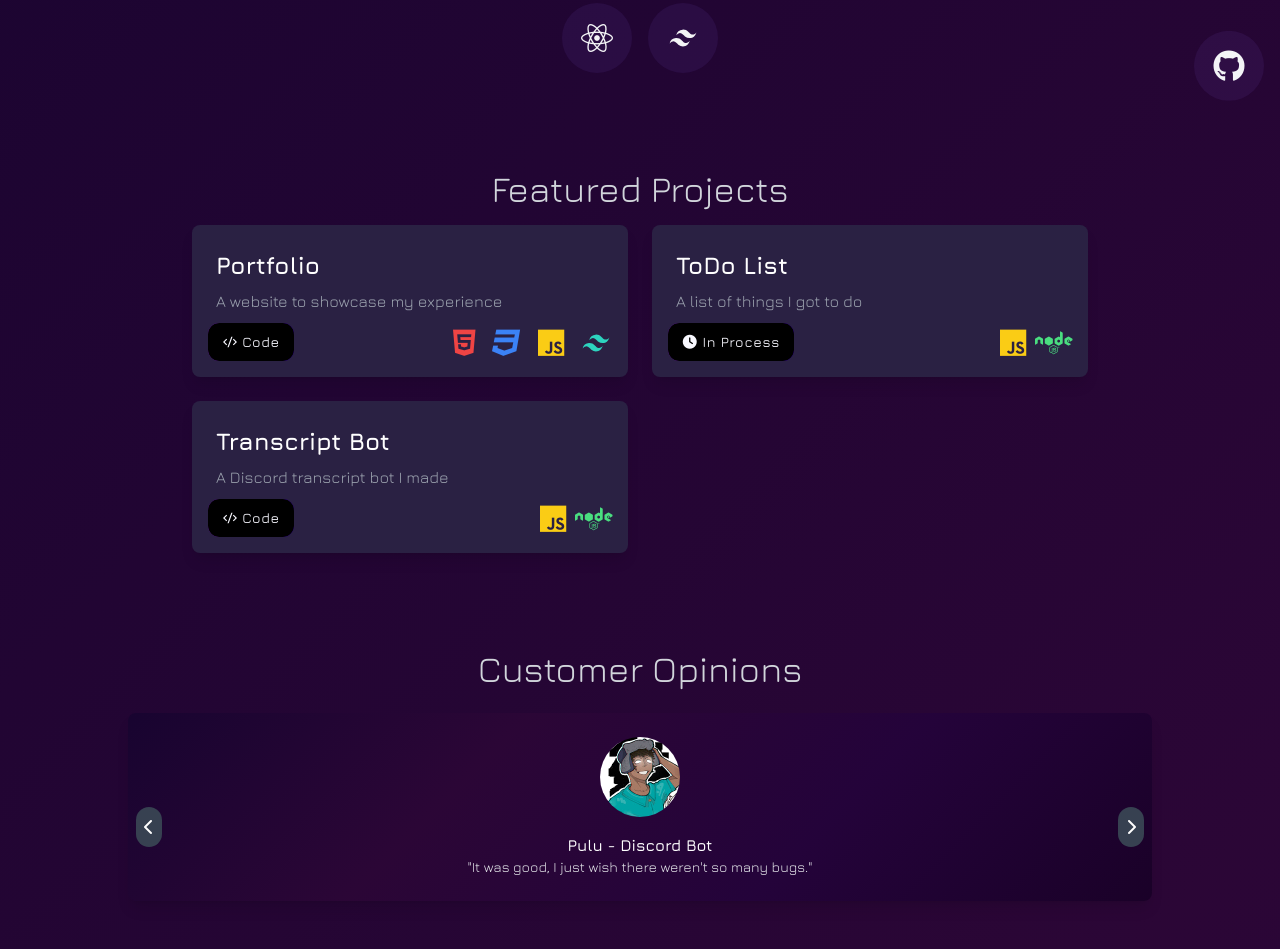
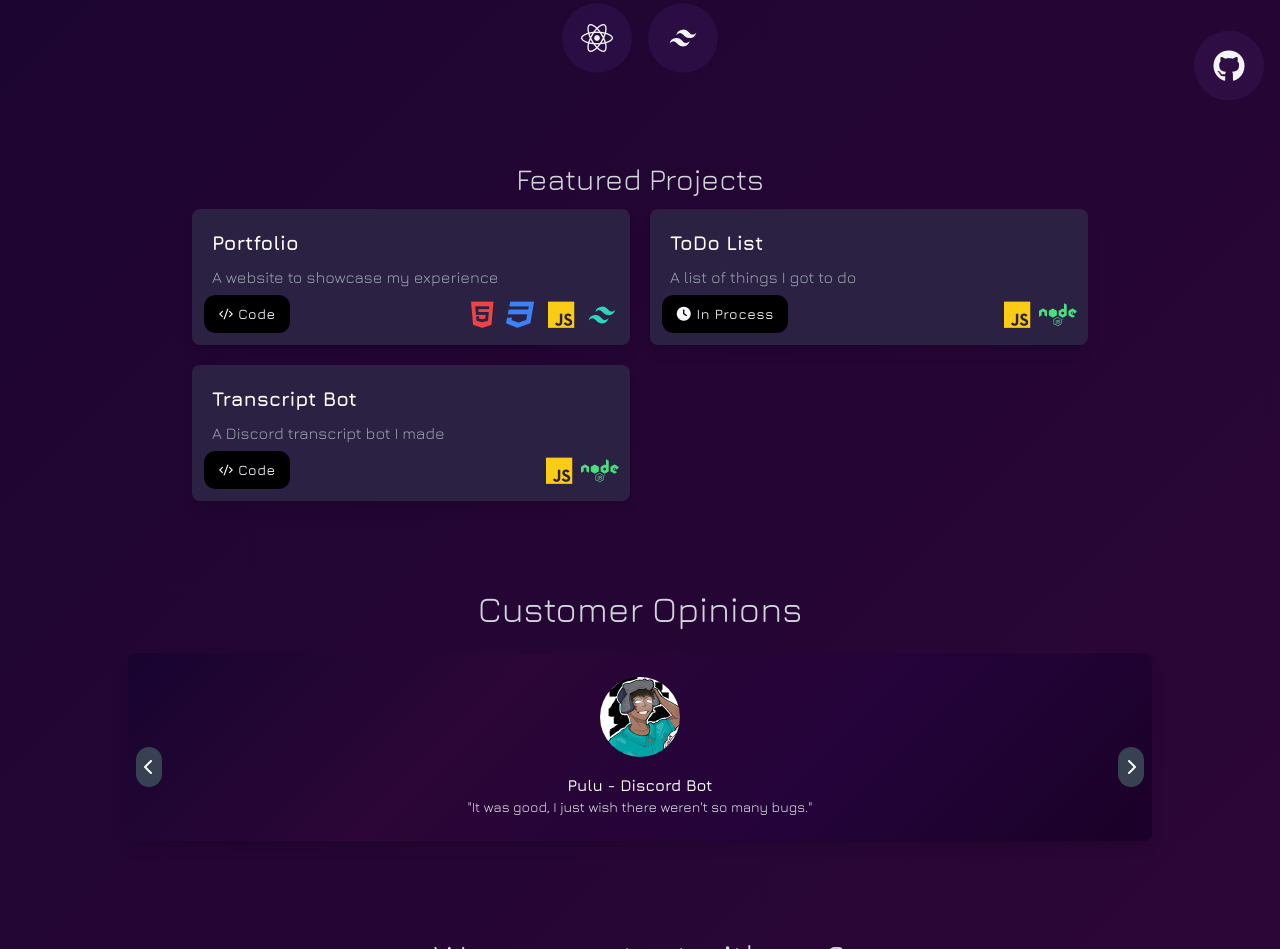
Before and after one commit to MrOrdenador/Portfolio, a plain HTML site: page index.html in a window 1280 px wide. Shown: the part 683-1632 px from the top of the page. Drawn offline with nearby package versions, Linux system fonts and the light colour scheme; no server answers.

Commit message:
Make the Featured Projects section smaller

```diff
--- a/index.html
+++ b/index.html
@@ -119,21 +119,25 @@
     <!-- Featured Projects -->
     <section
       id="featured-projects"
-      class="my-12 text-center"
+      class="my-10 text-center"
       data-aos="fade-left"
     >
-      <h2 class="section-title text-4xl text-gray-300 mb-4">
+      <h2 class="section-title text-3xl text-gray-300 mb-3">
         Featured Projects
       </h2>
-      <div class="grid grid-cols-1 sm:grid-cols-2 gap-6 max-w-4xl mx-auto">
+      <div class="grid grid-cols-1 sm:grid-cols-2 gap-5 max-w-4xl mx-auto">
         <!-- Project 1 - Portfolio -->
         <div
-          class="project-card bg-[#2A2143] p-6 rounded-lg shadow-lg text-left relative"
+          class="project-card bg-[#2A2143] p-5 rounded-lg shadow-lg text-left relative"
         >
-          <h3 class="text-2xl font-bold text-white mb-2">Portfolio</h3>
-          <p class="text-gray-400 mb-4">A website to showcase my experience</p>
+          <h3 class="text-xl font-bold text-white mb-2">
+            Portfolio
+          </h3>
+          <p class="text-gray-400 mb-3">
+            A website to showcase my experience
+          </p>
           <a>a </a>
-          <div class="absolute bottom-4 left-4">
+          <div class="absolute bottom-3 left-3">
             <a href="https://github.com/MrOrdenador/Portfolio" target="_blank">
               <button class="cssbuttons-io">
                 <span>
@@ -149,7 +153,7 @@
               </button>
             </a>
           </div>
-          <div class="absolute bottom-4 right-4 flex space-x-4">
+          <div class="absolute bottom-3 right-3 flex space-x-3">
             <a
               href="https://html.com"
               target="_blank"
@@ -192,12 +196,16 @@
 
         <!-- Project 2 - ToDo List -->
         <div
-          class="project-card bg-[#2A2143] p-6 rounded-lg shadow-lg text-left relative"
+          class="project-card bg-[#2A2143] p-5 rounded-lg shadow-lg text-left relative"
         >
-          <h3 class="text-2xl font-bold text-white mb-2">ToDo List</h3>
-          <p class="text-gray-400 mb-4">A list of things I got to do</p>
+          <h3 class="text-xl font-bold text-white mb-2">
+            ToDo List
+          </h3>
+          <p class="text-gray-400 mb-3">
+            A list of things I got to do
+          </p>
           <a>a </a>
-          <div class="absolute bottom-4 left-4 w-full flex justify-between">
+          <div class="absolute bottom-3 left-3 w-full flex justify-between">
             <button
               class="cssbuttons-io"
               style="cursor: default"
@@ -210,7 +218,7 @@
             </button>
           </div>
 
-          <div class="absolute bottom-4 right-4 flex space-x-2">
+          <div class="absolute bottom-3 right-3 flex space-x-2">
             <a
               href="https://javascript.com"
               target="_blank"
@@ -230,12 +238,16 @@
 
         <!-- Project 3 - Transcript Bot -->
         <div
-          class="project-card bg-[#2A2143] p-6 rounded-lg shadow-lg text-left relative"
+          class="project-card bg-[#2A2143] p-5 rounded-lg shadow-lg text-left relative"
         >
-          <h3 class="text-2xl font-bold text-white mb-2">Transcript Bot</h3>
-          <p class="text-gray-400 mb-4">A Discord transcript bot I made</p>
+          <h3 class="text-xl font-bold text-white mb-2">
+            Transcript Bot
+          </h3>
+          <p class="text-gray-400 mb-3">
+            A Discord transcript bot I made
+          </p>
           <a>a </a>
-          <div class="absolute bottom-4 left-4 w-full flex justify-between">
+          <div class="absolute bottom-3 left-3 w-full flex justify-between">
             <a
               href="https://github.com/MrOrdenador/Discord-Transcript-Bot"
               target="_blank"
@@ -254,7 +266,7 @@
               </button>
             </a>
           </div>
-          <div class="absolute bottom-4 right-4 flex space-x-2">
+          <div class="absolute bottom-3 right-3 flex space-x-2">
             <a
               href="https://javascript.com"
               target="_blank"
@@ -273,6 +285,7 @@
         </div>
       </div>
     </section>
+
 
     <!-- Customers Opinion -->
     <section
```
